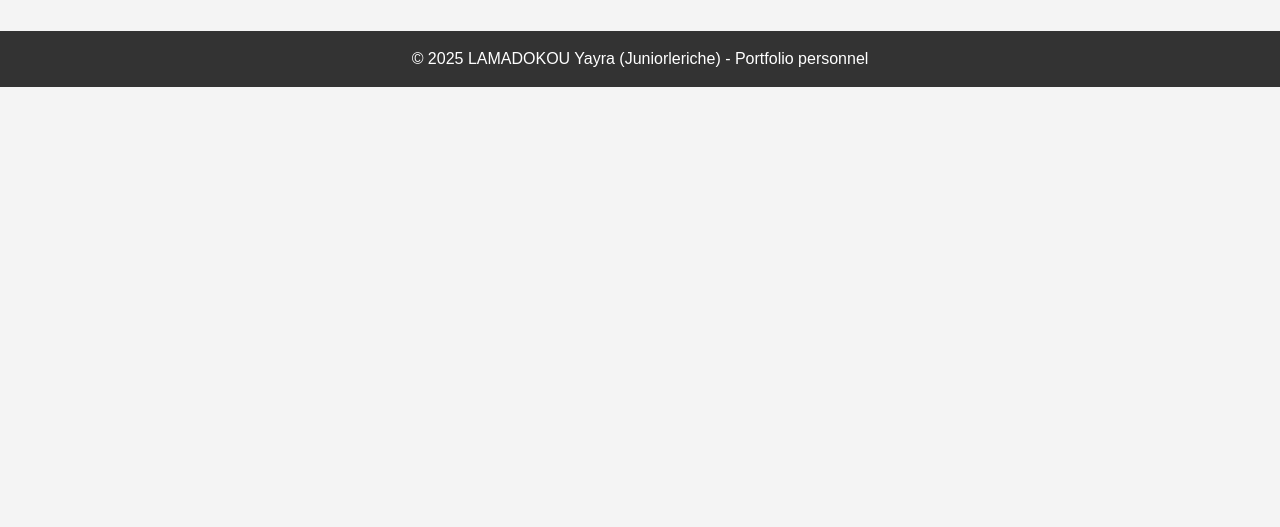
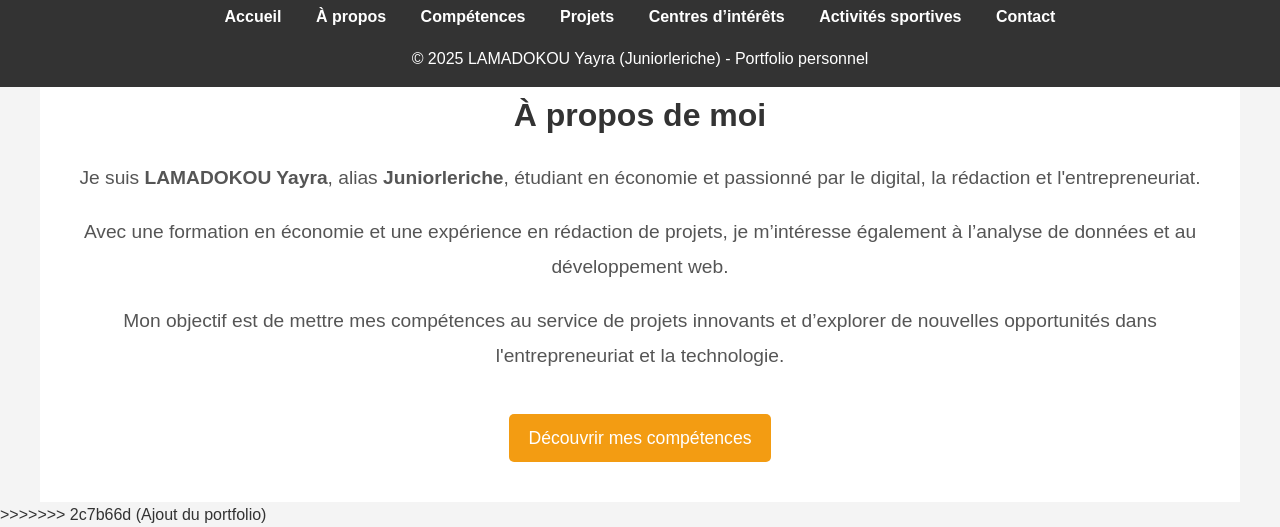
Before and after one commit to Juniorleriche27/Mon-portfolio, a plain HTML site: page apropos.html in a window 1280 px wide. Shown: the part 713-1240 px from the top of the page. Before the commit the page ends 800 px from the top, so only its background shows below. Drawn offline with Linux system fonts and the light colour scheme.

Commit message:
Update apropos.html

```diff
--- a/apropos.html
+++ b/apropos.html
@@ -1,3 +1,4 @@
+<<<<<<< HEAD
 <!DOCTYPE html>
 <html lang="fr">
 <head>
@@ -38,3 +39,45 @@
 
 </body>
 </html>
+=======
+<!DOCTYPE html>
+<html lang="fr">
+<head>
+    <meta charset="UTF-8">
+    <meta name="viewport" content="width=device-width, initial-scale=1.0">
+    <title>Accueil - LAMADOKOU Yayra (Juniorleriche)</title>
+    <link rel="stylesheet" href="style.css">
+</head>
+<body>
+
+    <header>
+        <h1>Bienvenue sur mon portfolio</h1>
+        <nav>
+            <ul>
+                <li><a href="index.html">Accueil</a></li>
+                <li><a href="apropos.html">À propos</a></li>
+                <li><a href="competences.html">Compétences</a></li>
+                <li><a href="projets.html">Projets</a></li>
+                <li><a href="interets.html">Centres d’intérêts</a></li>
+                <li><a href="sports.html">Activités sportives</a></li>
+                <li><a href="contact.html">Contact</a></li>
+            </ul>
+        </nav>
+    </header>
+
+    <section id="apropos">
+        <h1>À propos de moi</h1>
+        <p>Je suis <strong>LAMADOKOU Yayra</strong>, alias <strong>Juniorleriche</strong>, étudiant en économie et passionné par le digital, la rédaction et l'entrepreneuriat.</p>
+        <p>Avec une formation en économie et une expérience en rédaction de projets, je m’intéresse également à l’analyse de données et au développement web.</p>
+        <p>Mon objectif est de mettre mes compétences au service de projets innovants et d’explorer de nouvelles opportunités dans l'entrepreneuriat et la technologie.</p>
+        <a href="competences.html" class="btn">Découvrir mes compétences</a>
+    </section>
+
+
+    <footer>
+        <p>© 2025 LAMADOKOU Yayra (Juniorleriche) - Portfolio personnel</p>
+    </footer>
+
+</body>
+</html>
+>>>>>>> 2c7b66d (Ajout du portfolio)
```
